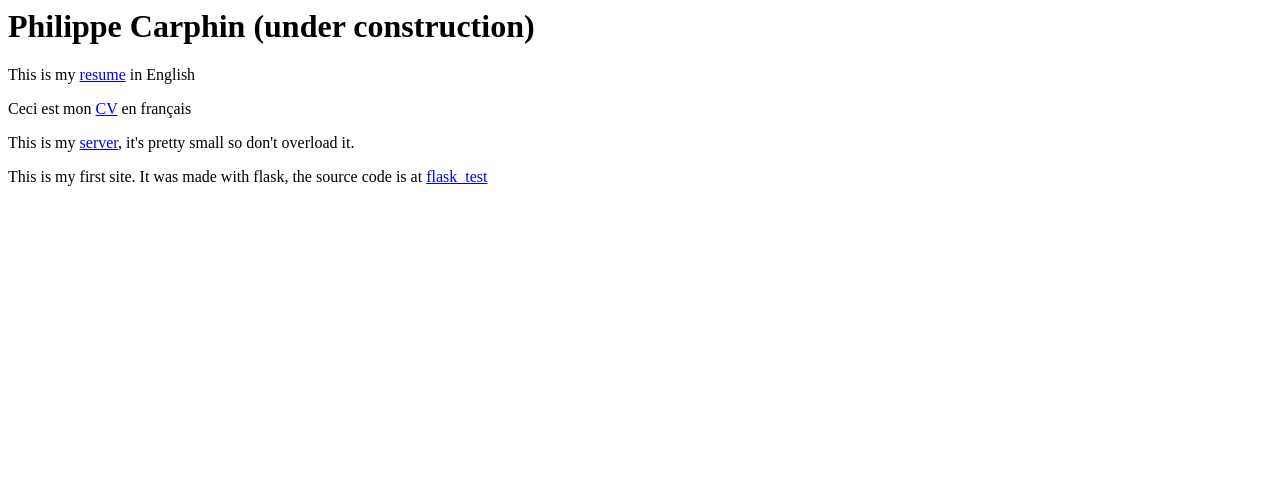
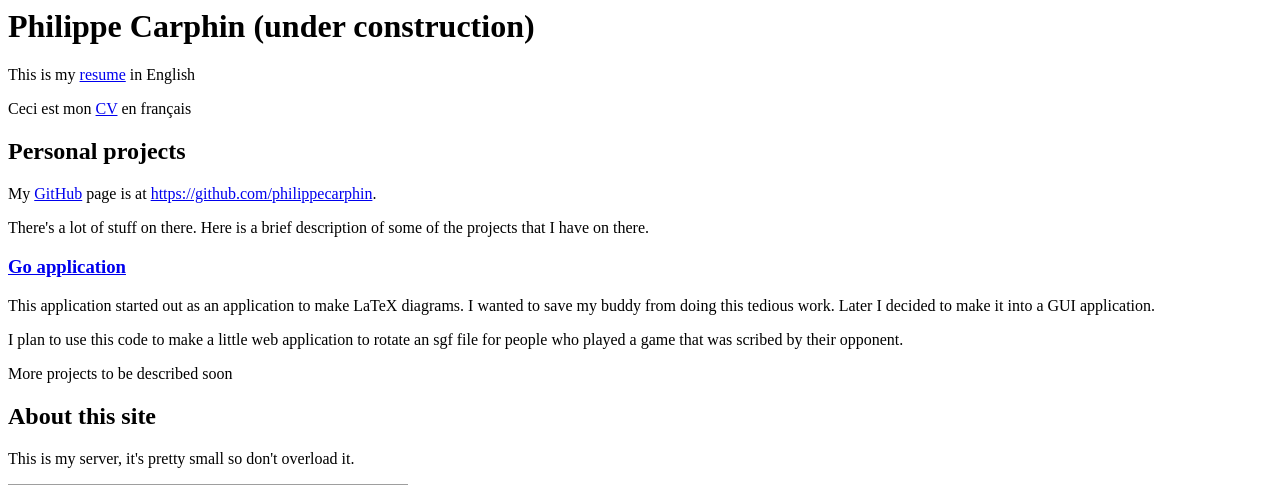
Before and after one commit to PhilippeCarphin/flask_test, a Flask app: template app/templates/index.html in a window 1280 px wide. Shown: the top 485 px of the page. Before the commit the page ends 186 px from the top, so only its background shows below. Run offline with Flask 2, Linux system fonts and the light colour scheme; the template is opened without the code that fills it, so the values that code supplies are empty; parts of the project's set-up code (start-up, migrations or seed data) failed here and were passed over; grey boxes are pictures that could not be loaded.

Commit message:
Added content to index.html

```diff
--- a/app/templates/index.html
+++ b/app/templates/index.html
@@ -13,12 +13,39 @@
 		<a href=http://{{host}}/francais/resume_fr_2018.pdf>CV</a>
 		en français</p>
 
-		<p>This is my <a href=http://{{host}}/server.jpg>server</a>, it's pretty small so don't overload it.</p>
+		<h2>Personal projects</h2>
+
+		<p>My <a href=https://github.com>GitHub</a> page is at <a
+			href=https://github.com/philippecarphin>https://github.com/philippecarphin</a>.
+
+		<p>There's a lot of stuff on there.  Here is a brief description of
+		some of the projects that I have on there.</p>
+
+		<h3><a href=https://github.com/philippecarphin/go_sgf_to_igo_latex>Go
+				application</a></h3>
+		<!-- https://stackoverflow.com/a/8160532/579594 for proper latex symbol-->
+		<p>This application started out as an application to make LaTeX
+		diagrams.  I wanted to save my buddy from doing this tedious work.
+		Later I decided to make it into a GUI application.</p>
+
+		<p>I plan to use this code to make a little web application to rotate an
+		sgf file for people who played a game that was scribed by their
+		opponent.</p>
+
+		<p> More projects to be described soon</p>
+
+		<h2>About this site</h2>
+
+		<p>This is my server, it's pretty small so don't overload it.</p>
+		<a href=http://{{host}}/server.jpg>
+			<img src=http://{{host}}/server.jpg style="width:400px;height:300px;">
+		</a>
 
 		<p>This is my first site.  It was made with flask, the source code is at
 			<a href=https://github.com/philippecarphin/flask_test>flask_test</a>
 
 
 
+
 	</body>
 </html>
```
